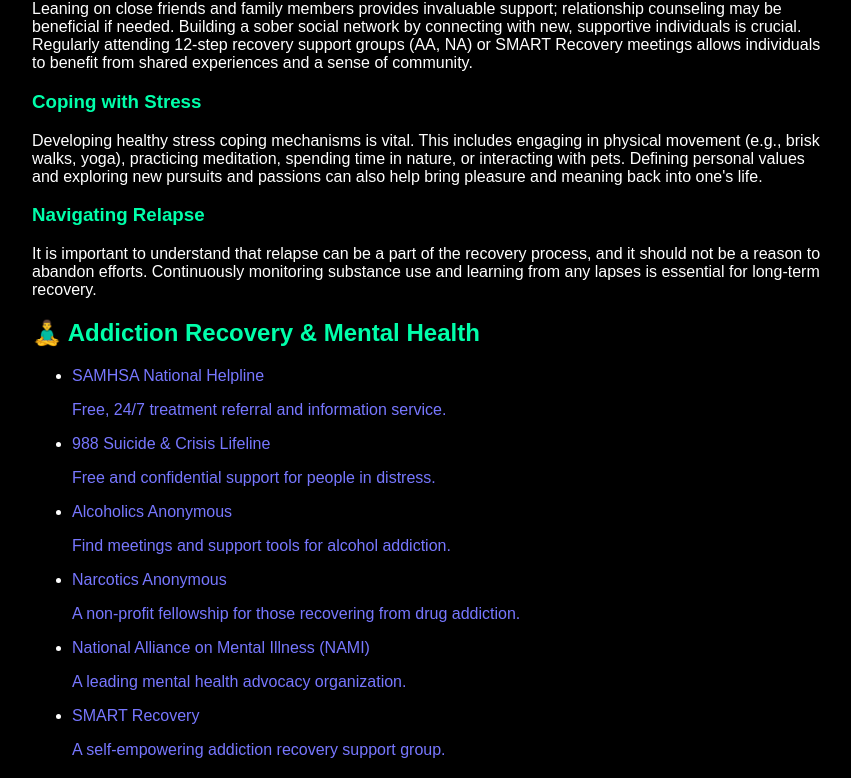
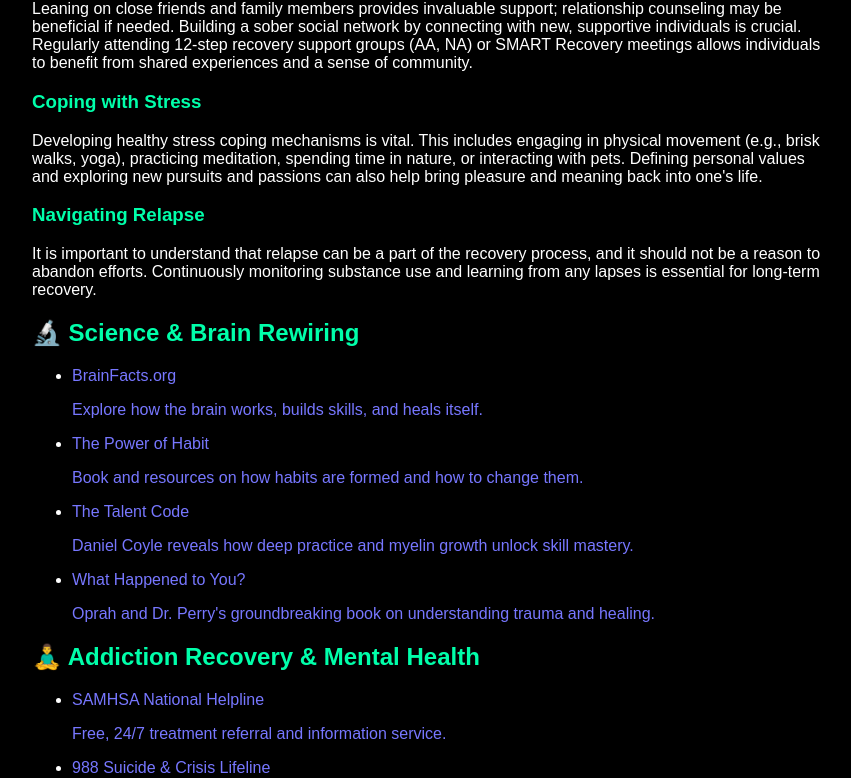
Before and after one commit to bl0ckchained/myelinmap, a Next.js app: page /resources in a window 1280 px wide. Shown: the part 1993-2771 px from the top of the page, without its empty margins (208-1059 px from the left). Built offline with nearby package versions, Linux system fonts and the light colour scheme.

Commit message:
updating dashboard and resources and debugging

```diff
--- a/pages/resources.tsx
+++ b/pages/resources.tsx
@@ -1,6 +1,6 @@
 import Head from "next/head";
 import Link from "next/link";
-import React, { useState } from 'react';
+import React, { useState } from "react";
 
 // --- Embedded Header Component ---
 const navLinks = [
@@ -129,20 +129,30 @@ const Accordion: React.FC<AccordionProps> = ({ title, content }) => {
 };
 
 // --- Helper Component for Resource Links ---
-const ResourceLink = ({ href, title, description, color }: { href: string; title: string; description: string; color: string }) => (
+const ResourceLink = ({
+  href,
+  title,
+  description,
+  color,
+}: {
+  href: string;
+  title: string;
+  description: string;
+  color: string;
+}) => (
   <li>
     <a
       href={href}
       target="_blank"
       rel="noopener noreferrer"
-      className={`text-lg block transition-transform duration-200 transform hover:translate-x-2`}
+      className="text-lg block transition-transform duration-200 transform hover:translate-x-2"
     >
+      {/* Note: if Tailwind purge removes dynamic colors, we can safelist or map fixed classes */}
       <span className={`text-${color} font-semibold hover:underline`}>{title}</span>
       <p className="text-gray-400 text-sm mt-1">{description}</p>
     </a>
   </li>
 );
-
 
 // --- Main Resources Component ---
 export default function Resources() {
@@ -224,6 +234,24 @@ export default function Resources() {
           <Accordion title="Actionable Self-Love & Self-Compassion Practices" content={selfLoveContent} />
           <Accordion title="Essential Practical Advice for Overcoming Addiction" content={essentialAdviceContent} />
 
+          {/* Science & Brain Rewiring Section (uses scienceLinks) */}
+          <div>
+            <h2 className="text-3xl font-bold text-emerald-300 mb-6">
+              <span role="img" aria-label="microscope emoji">🔬</span> Science & Brain Rewiring
+            </h2>
+            <ul className="list-none space-y-6">
+              {scienceLinks.map((link, index) => (
+                <ResourceLink
+                  key={index}
+                  href={link.href}
+                  title={link.title}
+                  description={link.description}
+                  color="emerald-300"
+                />
+              ))}
+            </ul>
+          </div>
+
           {/* Addiction Recovery & Mental Health Section */}
           <div>
             <h2 className="text-3xl font-bold text-emerald-400 mb-6">
@@ -282,3 +310,5 @@ export default function Resources() {
 }
 // End of Resources Page Component
 // --- IGNORE ---
+// This is a Next.js page component that serves as the resources page for Myelin Map.
+// It includes a header, main content with various resource sections, and a footer.
```
Also changed, not shown: pages/dashboard.tsx (+23 -6 lines).
